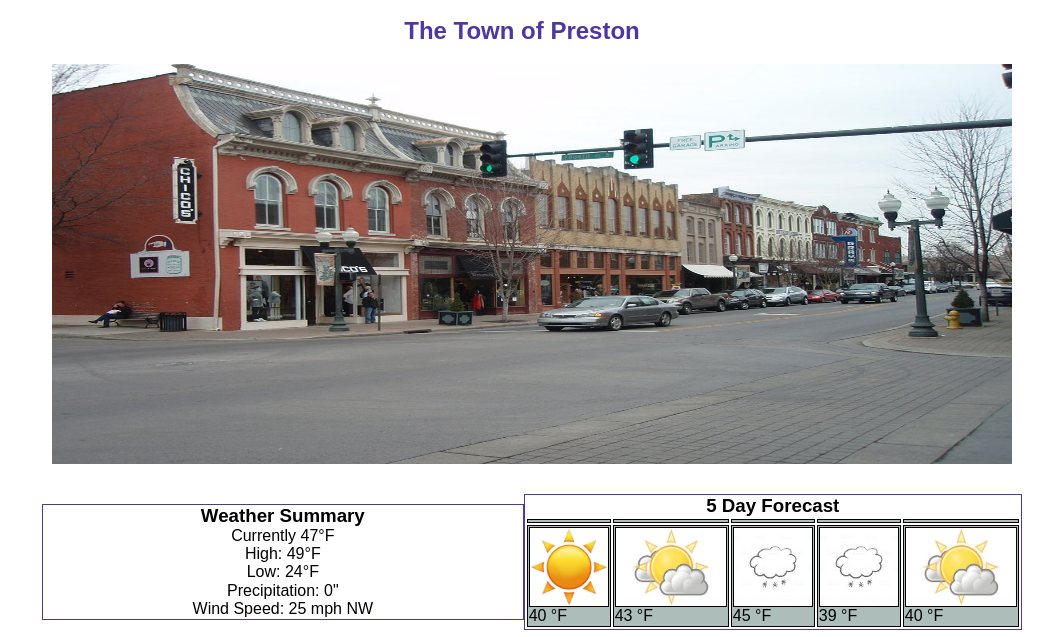
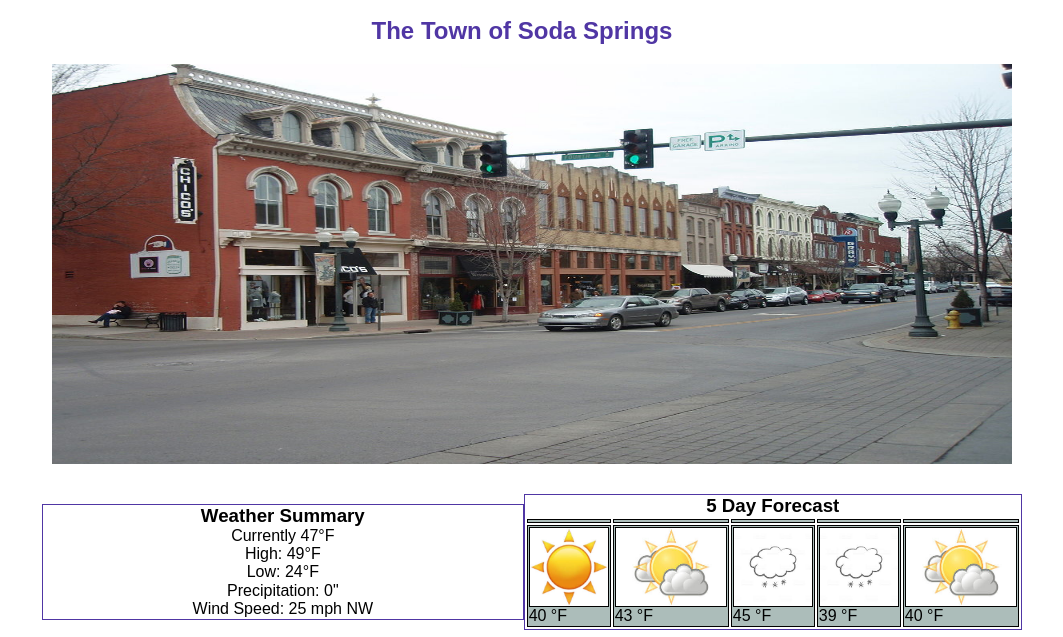
Before and after one commit to roleyg/roleyg.github.io, a plain HTML site: page weathersite/SodaSprings.html in a window 1280 px wide. Shown: the part 133-770 px from the top of the page, without its empty margins (108-1171 px from the left). Drawn offline with Linux system fonts and the light colour scheme; no server answers.

Commit message:
Commit Update

```diff
--- a/weathersite/SodaSprings.html
+++ b/weathersite/SodaSprings.html
@@ -49,7 +49,7 @@
     </nav>
 
     <main>
-        <h2>The Town of Preston</h2>
+        <h2>The Town of Soda Springs</h2>
         <figure>
             <img src="images/FranklinStreet.jpg" alt="Preston Main Street" height="400px" width="200px">
         </figure>
```
Also changed, not shown: weathersite/FishHaven.html (+1 -1 lines).
